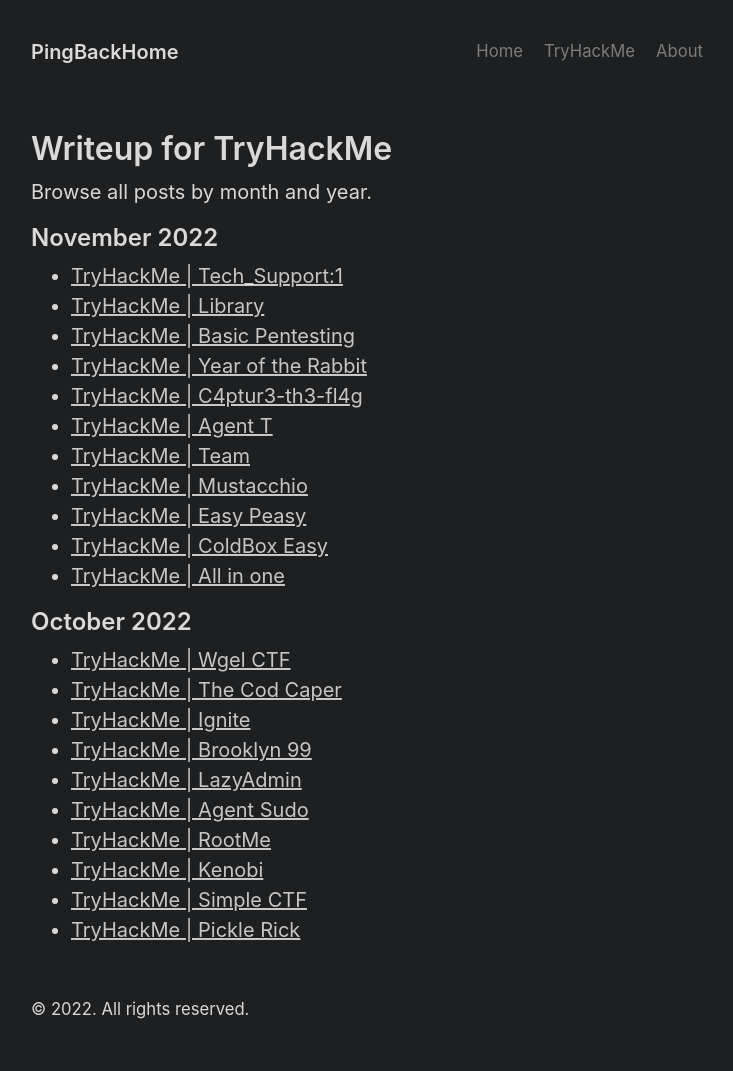
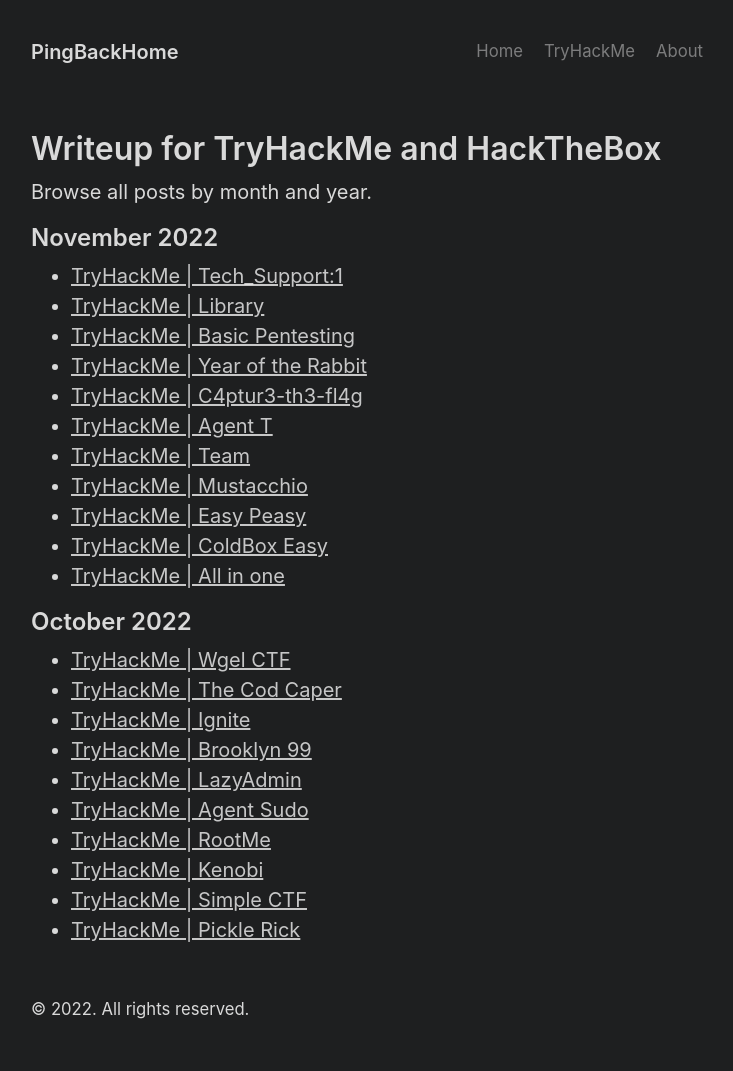
Before and after one commit to PingBackHome/PingBackHome.github.io, a Jekyll site: the page built from TryHackMe.md, in a window 1280 px wide. Shown: the whole page, without its empty margins (273-1006 px from the left). Built offline with Jekyll 4.4.1, drawn with Linux system fonts in a browser that asks for light colours.

Commit message:
Update TryHackMe.md

```diff
--- a/TryHackMe.md
+++ b/TryHackMe.md
@@ -1,9 +1,9 @@
 ---
 layout: default
-title: TryHackMe
+title: Writeups
 ---
 
-# Writeup for TryHackMe
+# Writeup for TryHackMe and HackTheBox
 
 Browse all posts by month and year.
 
```
